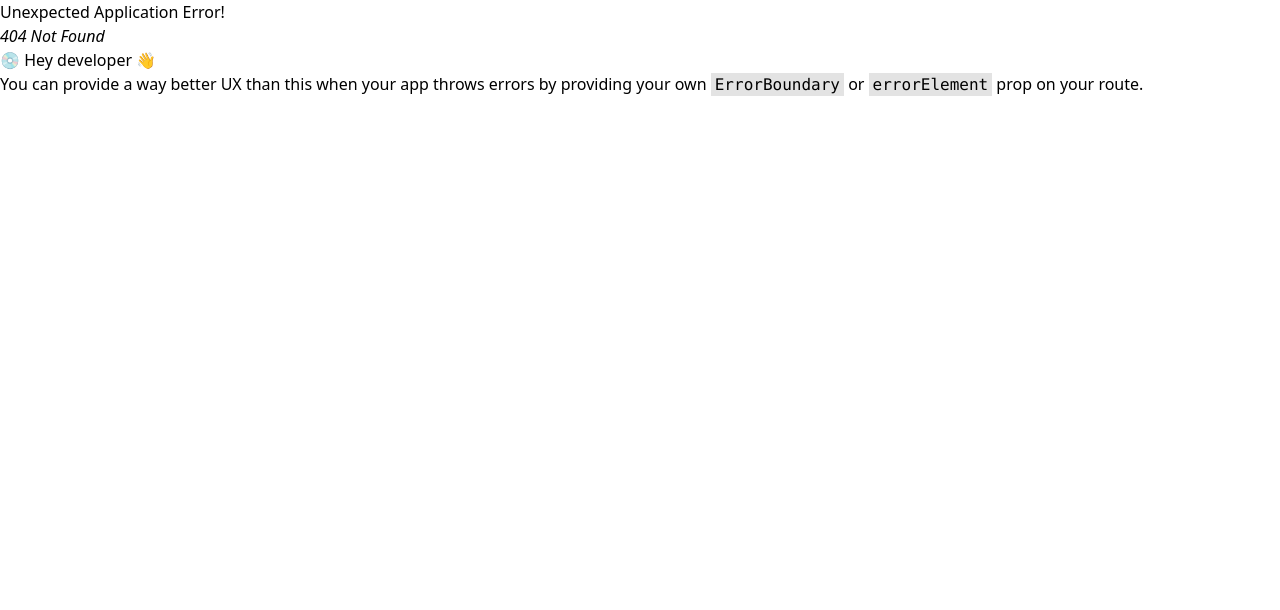
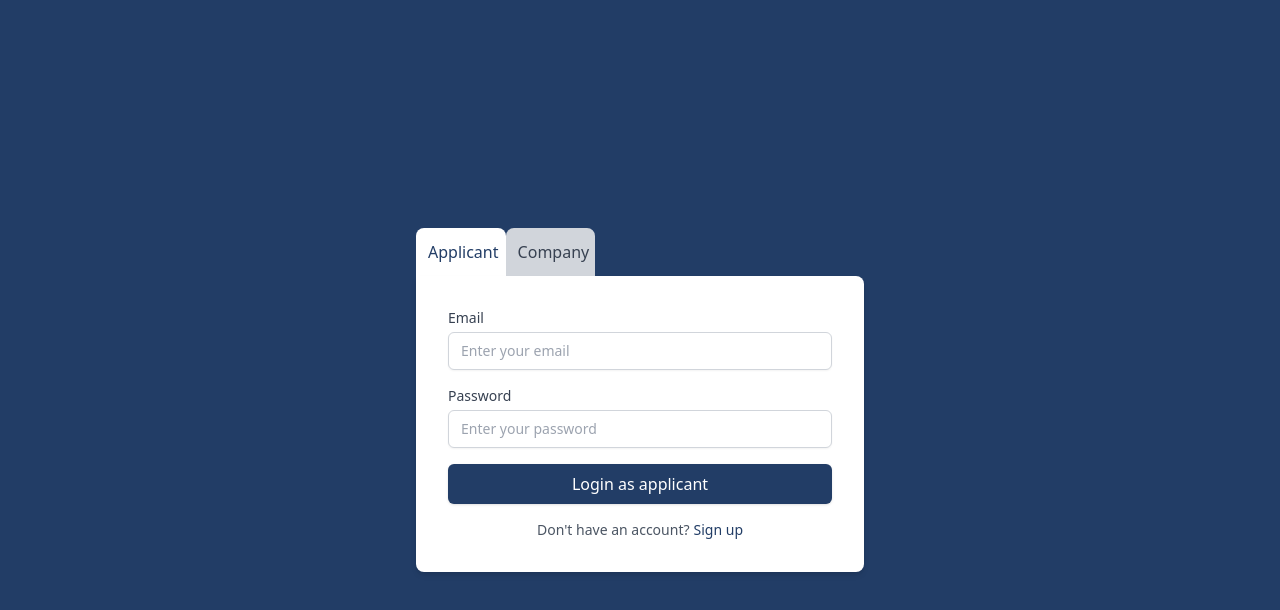
Before and after one commit to WeeFav/JobApplication, a React (Vite) app in the folder client/: page /login in a window 1280 px wide. Before the commit this address had no page. Shown: the top 610 px of the page. Built offline with nearby package versions, Linux system fonts and the light colour scheme.

Commit message:
finish login UI

```diff
--- a/client/src/App.jsx
+++ b/client/src/App.jsx
@@ -11,6 +11,7 @@ import DashboardPage from "./pages/DashboardPage";
 import DevPage from "./pages/DevPage";
 import JobsPage from "./pages/JobsPage";
 import ProfilePage from "./pages/ProfilePage";
+import LoginPage from "./pages/LoginPage";
 import { useState, useEffect, createContext } from "react";
 
 export const CompanysContext = createContext();
@@ -19,6 +20,8 @@ export const JobsContext = createContext();
 function App() {
   const router = createBrowserRouter(
     createRoutesFromElements(
+      <>
+        <Route path="/login" element={<LoginPage />} />
         <Route path="/" element={<MainLayout />}>
           <Route index element={
             <JobsProvider>
@@ -29,7 +32,7 @@ function App() {
           <Route path="/companies" element={<CompaniesPage />} />
           <Route path="/applied-jobs" element={
             <JobsProvider>
-            <AppliedJobsPage searchJobHandler={searchJobHandler}/>
+              <AppliedJobsPage searchJobHandler={searchJobHandler} />
             </JobsProvider>
           } />
           <Route path="/jobs/:id" element={<JobPage deleteJobHandler={deleteJobHandler} />} loader={jobLoader} /> {/* will wait for loader to finish before rendering JobPage */}
@@ -42,11 +45,12 @@ function App() {
             <CompanysProvider>
               <AddCustomJobPage addJobHandler={addJobHandler} />
             </CompanysProvider>
-        }/>
+          } />
           <Route path="/dashboard" element={<DashboardPage />} />
           <Route path="/profile" element={<ProfilePage />} />
           <Route path="/dev" element={<DevPage />} />
         </Route>
+      </>
     )
   );
 
--- /dev/null
+++ b/client/src/pages/LoginPage.jsx
@@ -0,0 +1,104 @@
+import { useState } from 'react';
+import { useNavigate } from 'react-router-dom';
+
+function LoginPage() {
+  const navigate = useNavigate();
+
+  const [tab, setTab] = useState('applicant');
+  const [accountType, setAccountType] = useState('exist');
+  const [email, setEmail] = useState('');
+  const [password, setPassword] = useState('');
+
+  const onSubmitFormClick = (e) => {
+    e.preventDefault();
+
+    console.log(email);
+    console.log(password);
+    console.log(tab);
+    console.log(accountType);
+
+    return navigate('/applied-jobs');
+  };
+
+  return (
+    <div className="bg-website-blue h-screen w-screen flex items-center justify-center">
+      <div className="flex flex-col w-full max-w-md">
+        <div className="flex flex-row">
+          <div className={`w-[calc(20%)] rounded-t-lg p-3 ${tab === 'applicant' ? 'bg-white text-website-blue' : 'bg-gray-300 text-gray-700'
+            }`}>
+            <button onClick={() => setTab('applicant')}>
+              Applicant
+            </button>
+          </div>
+          <div className={`w-[calc(20%)] rounded-t-lg p-3 ${tab === 'company' ? 'bg-white text-website-blue' : 'bg-gray-300 text-gray-700'
+            }`}>
+            <button onClick={() => setTab('company')}>
+              Company
+            </button>
+          </div>
+        </div>
+        <div className="bg-white p-8 rounded-b-lg rounded-tr-lg shadow-md">
+          <form className="space-y-4" onSubmit={onSubmitFormClick}>
+            <div>
+              <label htmlFor="email" className="block text-sm font-medium text-gray-700">
+                Email
+              </label>
+              <input
+                type="email"
+                id="email"
+                className="mt-1 block w-full px-3 py-2 border border-gray-300 rounded-md shadow-sm focus:outline-none focus:ring-website-blue focus:border-website-blue sm:text-sm"
+                placeholder="Enter your email"
+                value={email}
+                onChange={(e) => setEmail(e.target.value)}
+              />
+            </div>
+            <div>
+              <label htmlFor="password" className="block text-sm font-medium text-gray-700">
+                Password
+              </label>
+              <input
+                type="password"
+                id="password"
+                className="mt-1 block w-full px-3 py-2 border border-gray-300 rounded-md shadow-sm focus:outline-none focus:ring-website-blue focus:border-website-blue sm:text-sm"
+                placeholder="Enter your password"
+                value={password}
+                onChange={(e) => setPassword(e.target.value)}
+              />
+            </div>
+            <div>
+              <button
+                type="submit"
+                className="w-full px-4 py-2 bg-website-blue text-white font-medium rounded-md shadow hover:bg-website-blue-dark focus:outline-none focus:ring-2 focus:ring-offset-2 focus:ring-website-blue"
+              >
+                {tab === 'applicant' ?
+                  accountType === 'exist' ? 'Login as applicant' : 'Create account as applicant'
+                  :
+                  accountType === 'exist' ? 'Login as company' : 'Create account as company'
+                }
+              </button>
+            </div>
+          </form>
+          {accountType === 'exist' ?
+            <p className="mt-4 text-sm text-gray-600 text-center">
+              Don't have an account?
+              <button className="ml-1 text-website-blue font-medium hover:underline"
+                onClick={() => setAccountType('new')}>
+                Sign up
+              </button>
+            </p>
+            :
+            <p className="mt-4 text-sm text-gray-600 text-center">
+              Already have an account?
+              <button className="ml-1 text-website-blue font-medium hover:underline"
+                onClick={() => setAccountType('exist')}>
+                Log in
+              </button>
+            </p>
+          }
+        </div>
+      </div>
+    </div>
+  );
+}
+
+export default LoginPage;
```
Lines whose indentation alone changed are shown as unchanged.
